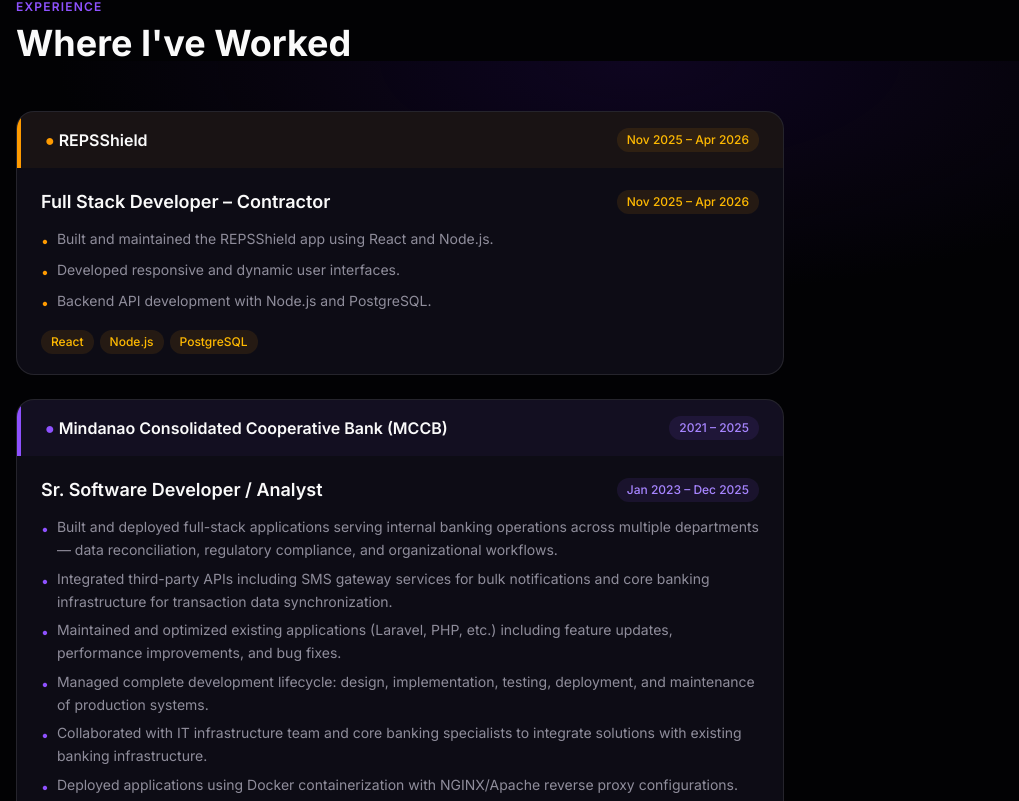
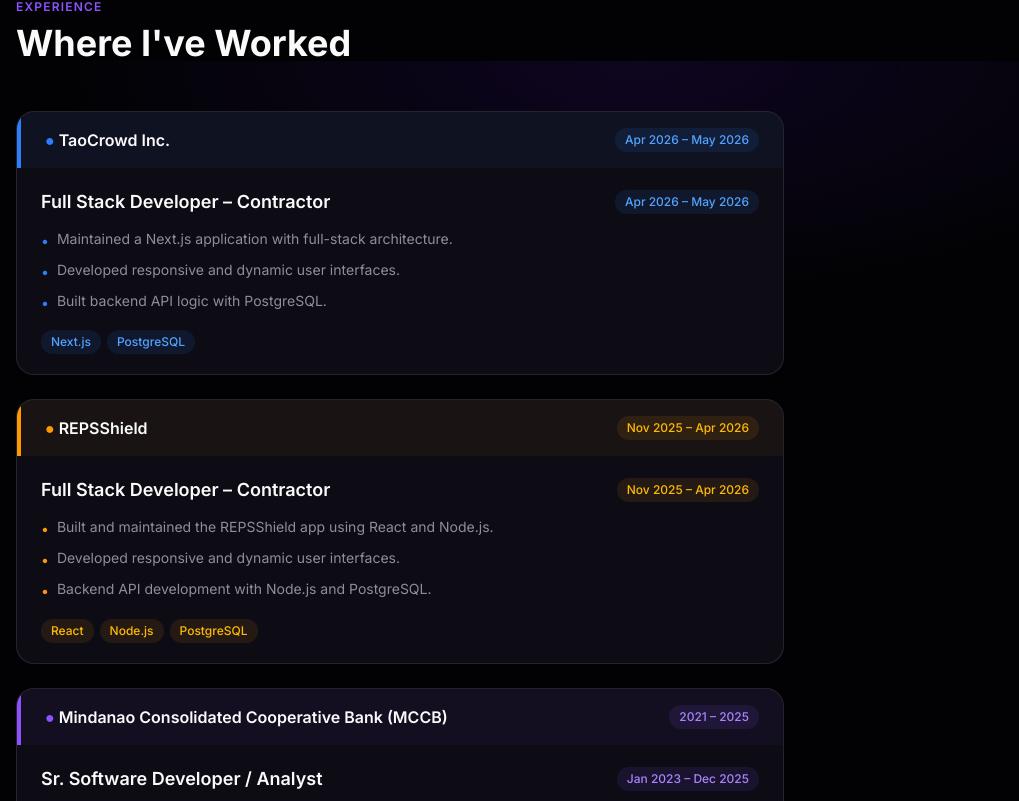
Before and after one commit to jeamiel03019893/portfolio, a React (Vite) app: page / in a window 1280 px wide. Shown: the part 1539-2340 px from the top of the page, without its empty margins (0-1019 px from the left). Built offline with nearby package versions, Linux system fonts and the light colour scheme.

Commit message:
Restore TaoCrowd experience entry
Co-Authored-By: Claude Sonnet 4.6 <noreply@anthropic.com>

```diff
--- a/src/components/sections/Experience.tsx
+++ b/src/components/sections/Experience.tsx
@@ -37,6 +37,23 @@ const companyColors = {
 };
 
 const experiences = [
+	{
+	    company: 'TaoCrowd Inc.',
+	    period: 'Apr 2026 – May 2026',
+	    color: 'blue' as const,
+	    roles: [
+	        {
+	            title: 'Full Stack Developer – Contractor',
+	            period: 'Apr 2026 – May 2026',
+	            bullets: [
+	                'Maintained a Next.js application with full-stack architecture.',
+	                'Developed responsive and dynamic user interfaces.',
+	                'Built backend API logic with PostgreSQL.',
+	            ],
+	            tags: ['Next.js', 'PostgreSQL'],
+	        },
+	    ],
+	},
 	{
 		company: 'REPSShield',
 		period: 'Nov 2025 – Apr 2026',
```
